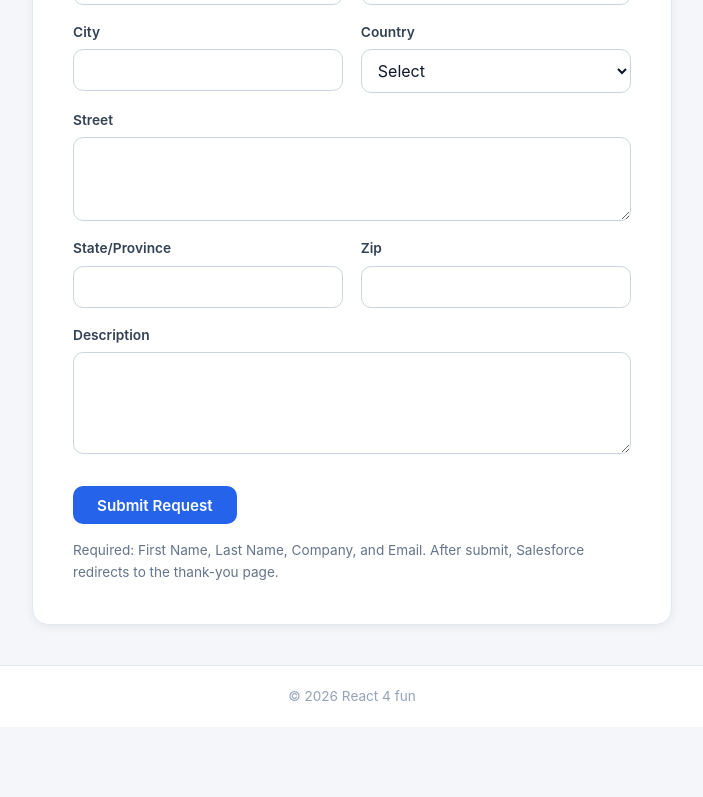
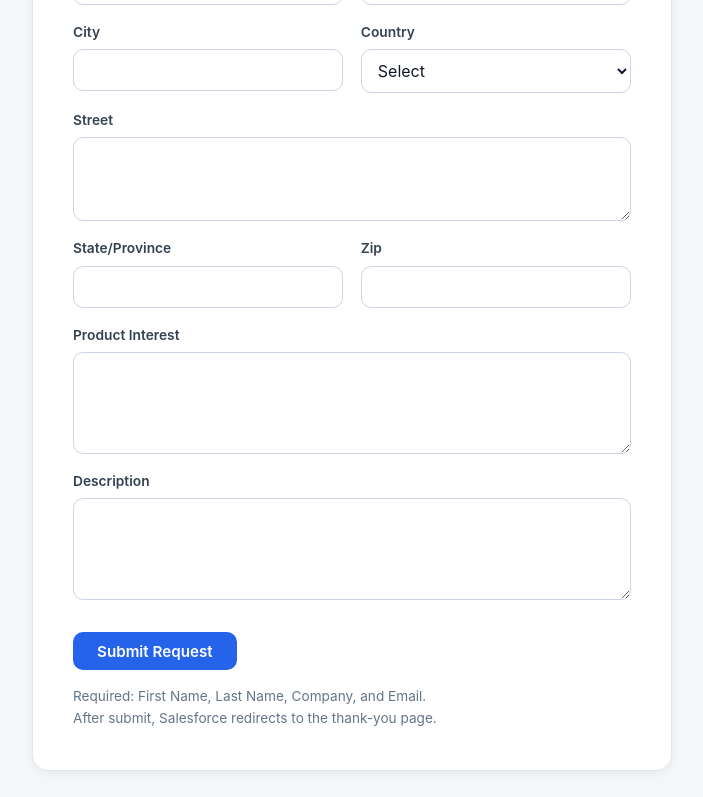
Before and after one commit to harmathzs/react-for-fun, a React (Vite) app in the folder react-app/: page / in a window 1280 px wide. Shown: the part 485-1282 px from the top of the page, without its empty margins (288-991 px from the left). Before the commit the page ends 1212 px from the top, so only its background shows below. Built offline with nearby package versions, Linux system fonts and the light colour scheme.

Commit message:
Add lead source field and product interest textarea to InterestPage form

```diff
--- a/react-app/src/pages/InterestPage.jsx
+++ b/react-app/src/pages/InterestPage.jsx
@@ -9,6 +9,7 @@ export default function InterestPage() {
         method="POST"
       >
         <input type="hidden" name="oid" value="00DdM00000vOexx" />
+        <input type="hidden" name="lead_source" value="Web" />
         <input
           type="hidden"
           name="retURL"
@@ -96,13 +97,18 @@ export default function InterestPage() {
           </div>
 
           <div className="field field-full">
+            <label htmlFor="product_interest">Product Interest</label>
+            <textarea id="product_interest" name="product_interest" rows="4" />
+          </div>
+
+          <div className="field field-full">
             <label htmlFor="description">Description</label>
             <textarea id="description" name="description" rows="4" />
           </div>
         </div>
 
         <button type="submit" className="btn-primary w2l-submit">Submit Request</button>
-        <p className="form-note">Required: First Name, Last Name, Company, and Email. After submit, Salesforce redirects to the thank-you page.</p>
+        <p className="form-note">Required: First Name, Last Name, Company, and Email. <br />After submit, Salesforce redirects to the thank-you page.</p>
       </form>
     </div>
   )
```
